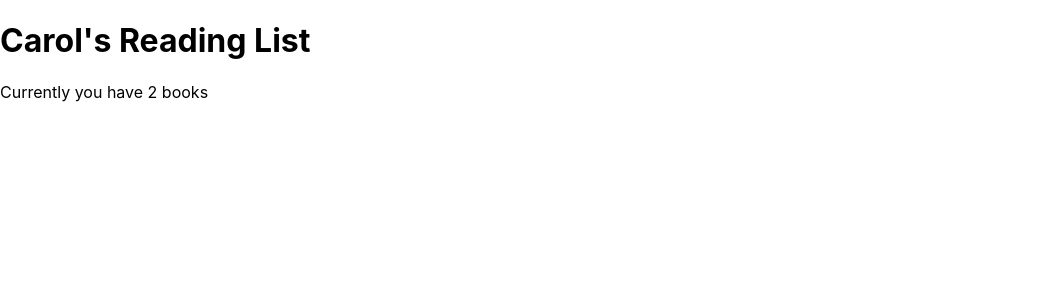
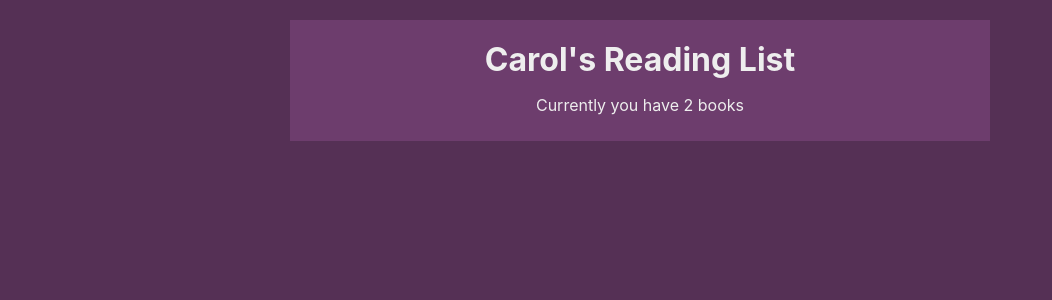
Before and after one commit to CarolinJeba/react-reading-list-app, a React (Create React App) app: page / in a window 1280 px wide. Shown: the top 300 px of the page, without its empty margins (0-1052 px from the left). Built offline with nearby package versions, Linux system fonts and the light colour scheme.

Commit message:
Styling index

```diff
--- a/src/index.css
+++ b/src/index.css
@@ -1,13 +1,25 @@
 body {
-  margin: 0;
-  font-family: -apple-system, BlinkMacSystemFont, 'Segoe UI', 'Roboto', 'Oxygen',
-    'Ubuntu', 'Cantarell', 'Fira Sans', 'Droid Sans', 'Helvetica Neue',
-    sans-serif;
-  -webkit-font-smoothing: antialiased;
-  -moz-osx-font-smoothing: grayscale;
+    margin: 0;
+    font-family: -apple-system, BlinkMacSystemFont, "Segoe UI", "Roboto", "Oxygen", "Ubuntu", "Cantarell", "Fira Sans", "Droid Sans", "Helvetica Neue", sans-serif;
+    -webkit-font-smoothing: antialiased;
+    -moz-osx-font-smoothing: grayscale;
+    background: #553055;
 }
 
-code {
-  font-family: source-code-pro, Menlo, Monaco, Consolas, 'Courier New',
-    monospace;
+.App {
+    background: #4c2a4c;
+    margin: 20px auto;
+    width: 90%;
+    max-width: 700px;
+    color: #eee;
 }
+
+.navbar {
+    padding: 10px 20px;
+    text-align: center;
+    background: #6d3d6d
+}
+
+.navbar h1 {
+    margin: 10px 0;
+}
```
